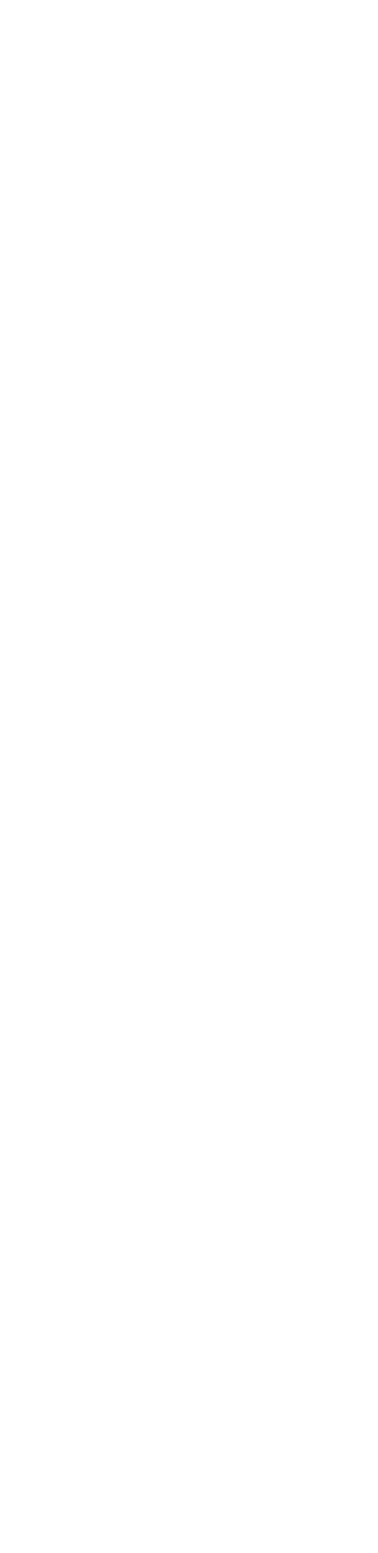
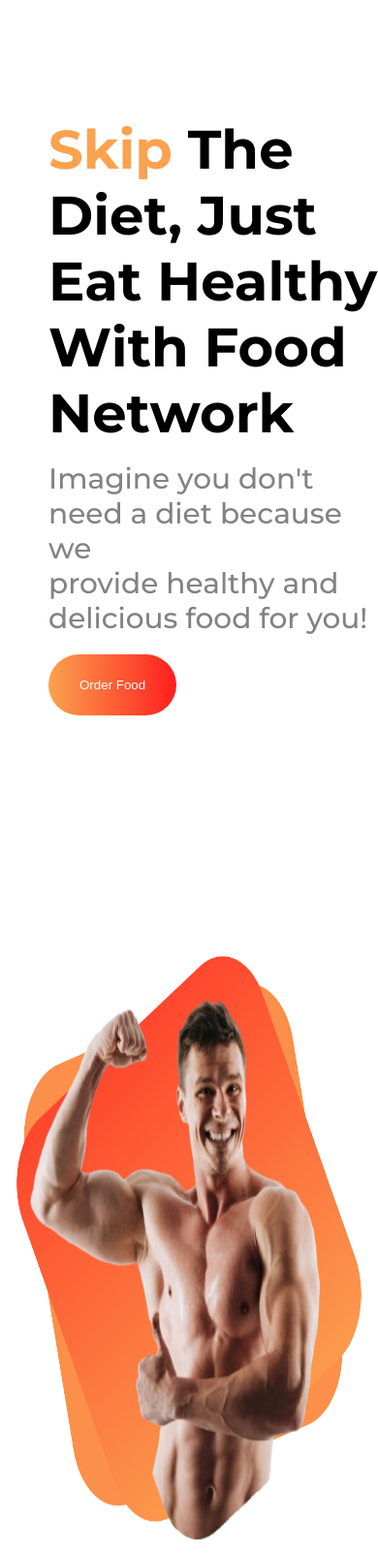
Before and after one commit to minhaj-net/eat-healthy-website, a plain HTML site: page index.html in a window 390 px wide. Shown: the whole page at 97% size. Before the commit the page ends 844 px from the top, so only its background shows below. Drawn offline with Linux system fonts and the light colour scheme.

Commit message:
added hero section and responsive

```diff
--- a/index.html
+++ b/index.html
@@ -7,6 +7,27 @@
   <link rel="stylesheet" href="./style/healthy.css">
 </head>
 <body class="google-font">
+    <header>
+        <section class="hero-container display-flex">
+          <div class="diet-container">
+              <div class="left-container">
+                 <h2 class="diet-title"><span class="skip">Skip</span> The Diet, Just Eat Healthy With Food Network </h2>
+                <p class="sub-title">Imagine you don't need a diet because we <br> provide
+                  healthy and delicious food for you!</p>
+                <button class="diet-btn">Order Food</button>
+              </div>
+          </div>
+          <div class="diet-img-container display-flex">
+            <div><img class="diet-container-img" src="images/shapes/Group 8450.png" alt="">
+            <img class="diet-container-img2" src="images/male/hero.png  " alt=""></div>
+          </div>
+        </section>
+    </header>
+    <main>
 
-</body>
+   </main>
+    <footer>
+
+    </footer>
+  </body>
 </html>
--- a/style/healthy.css
+++ b/style/healthy.css
@@ -4,3 +4,92 @@
   font-optical-sizing: auto;
   font-style: normal;
 }
+*{
+  margin: 0;
+}
+
+/* shered style */
+.sub-title{
+  color: rgba(130, 130, 130, 1);
+  font-weight: 500;
+  font-size: 1.85rem;
+}
+.display-flex{
+  display: flex;
+}
+
+/* diet section start */
+.left-container{
+  padding-left: 50px;
+}
+.hero-container{
+  padding-top: 120px;
+  gap: 220px;
+}
+.diet-img-container{
+  position: relative;
+}
+.diet-container-img2{
+  position: absolute;
+  top: -60px;
+  left: -120px;
+  z-index: 1;
+  width: 750px;
+  height: 650px;
+
+}
+.diet-container-img{
+  z-index: 2;
+}
+.diet-container{
+  display: flex;
+  justify-content: center;
+  align-items: center;
+}
+.diet-title{
+  max-width: 600px;
+  font-weight: 700;
+  font-size: 3.5rem;
+  margin-bottom: 15px;
+}
+.skip{
+  color: rgba(251, 162, 79, 1);
+}
+.diet-btn{
+  background: linear-gradient(to right, rgba(251, 162, 79, 1),rgba(255, 30, 30, 1));
+  padding: 24px 32px;
+  gap: 16px;
+  border-radius: 100px;
+  color: #ffffff;
+  border: none;
+  margin-top: 20px;
+}
+.diet-container-img{
+  max-width: 592px;
+  height: 640px;
+}
+
+
+@media screen and (max-width:576px) {
+  .hero-container{
+    flex-direction: column;
+  }
+  .diet-container-img,
+  .diet-container-img2{
+    width: 100%;
+  }
+  .diet-container-img2{
+    position: absolute;
+    top: -20px;
+    left: 5px;
+  }
+}
+@media screen and (min-width:576px) and (max-width:992px){
+  .hero-container{
+    flex-direction: column;
+  }
+    .diet-container-img,
+  .diet-container-img2{
+    justify-items: center;
+  }
+}
```
Also changed, not shown: images/male/hero.png (added).
